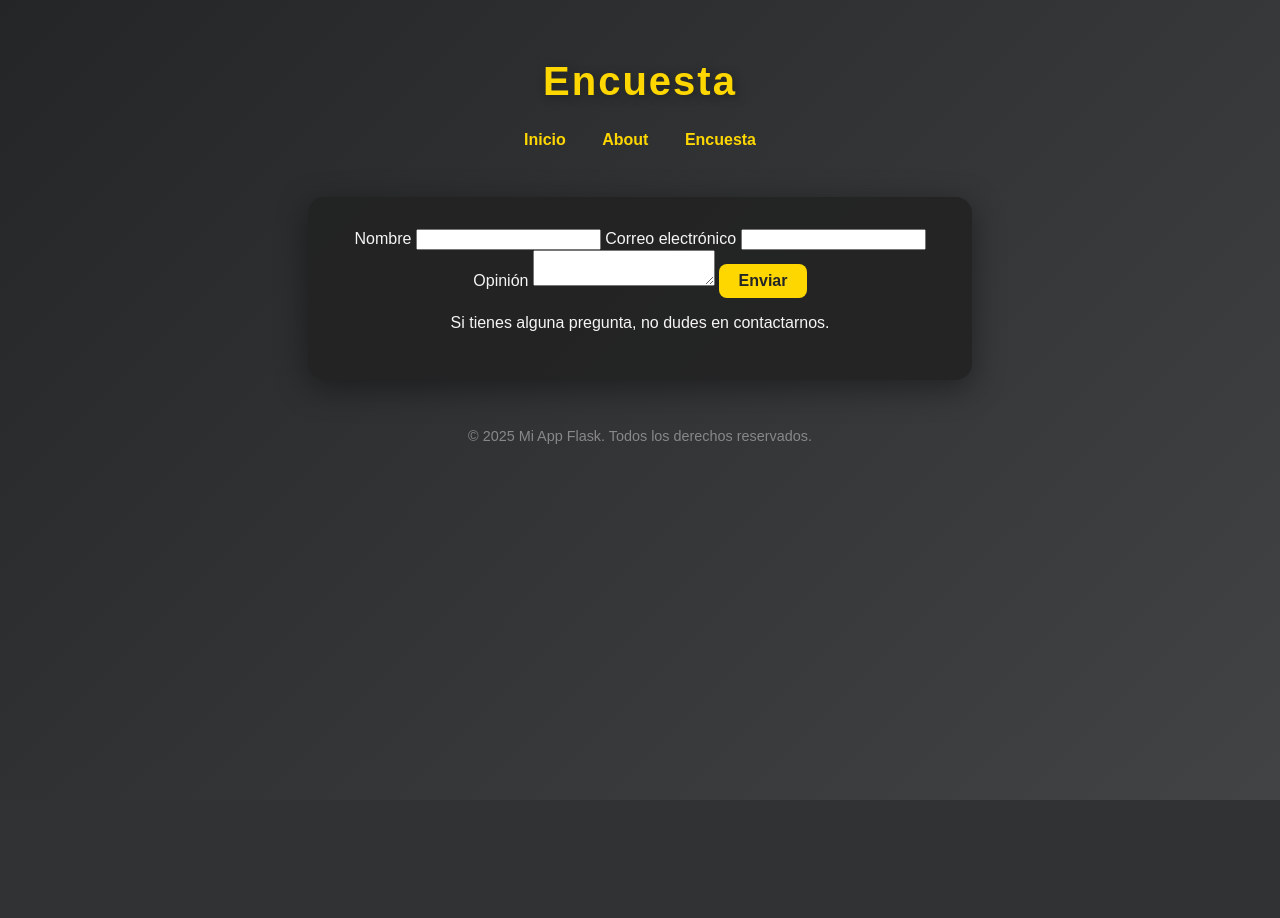
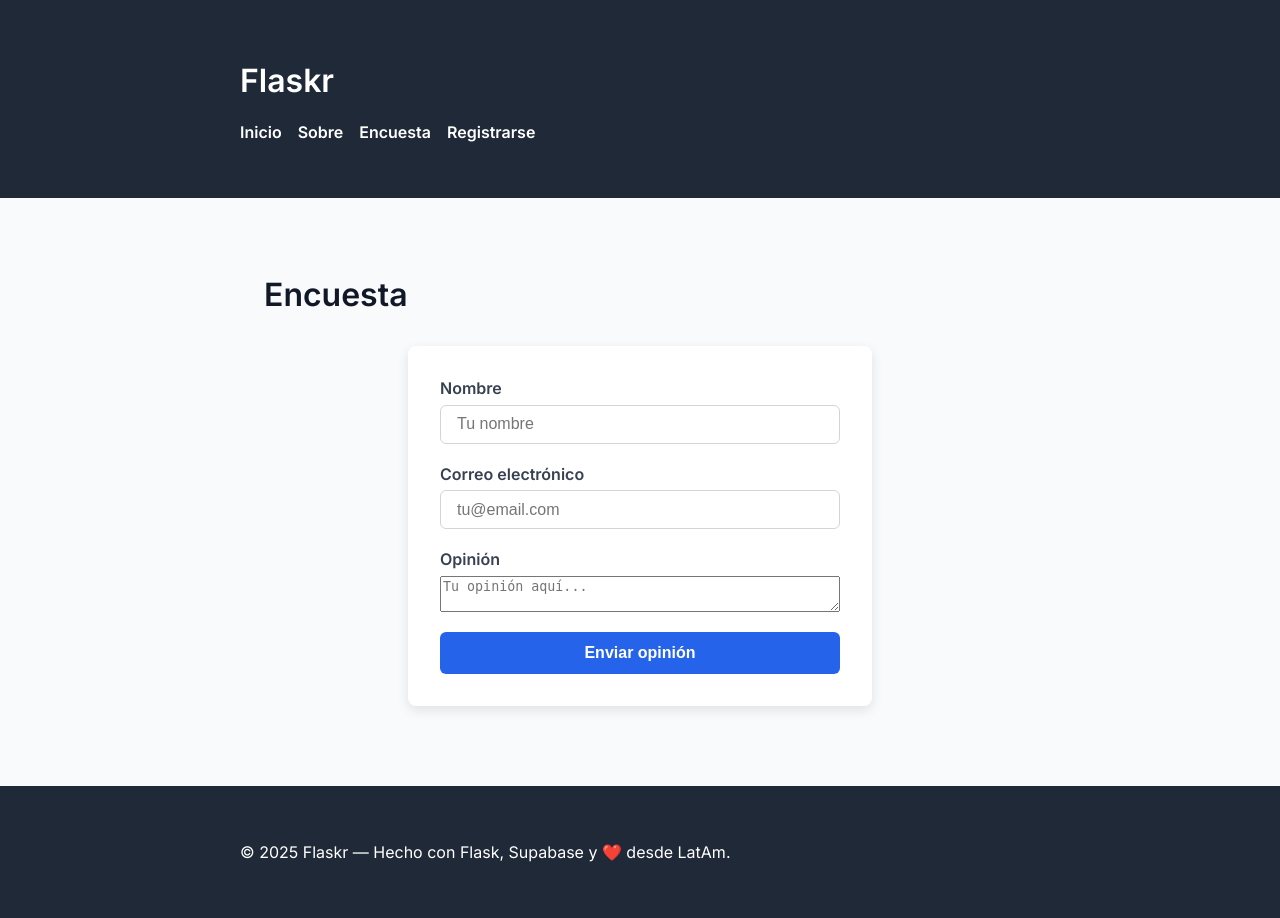
Before and after one commit to HillkirkLautaro/flaskR, a Flask app: page /encuesta in a window 1280 px wide. Before the commit the page ends 800 px from the top, so only its background shows below. Run offline with Flask 2, Linux system fonts and the light colour scheme.

Commit message:
Ui Improve

```diff
--- a/api/routes.py
+++ b/api/routes.py
@@ -14,6 +14,8 @@ from datetime import datetime
 import re
 import secrets
 from werkzeug.security import generate_password_hash
+from datetime import datetime, timedelta
+from flask import request
 
 # Crear el blueprint con el prefijo de ruta
 main_bp = Blueprint('main', __name__)
@@ -62,25 +64,55 @@ def about():
 def encuesta():
     form = EncuestaForm()
     mensaje = ""
+
     if form.validate_on_submit():
-        nombre = form.nombre.data
-        email = form.email.data
-        opinion = form.opinion.data
-        fecha = datetime.now().isoformat()
+        ip_address = request.headers.get('X-Forwarded-For', request.remote_addr)
+        if ip_address:
+            ip_address = ip_address.split(',')[0].strip()
+        else:
+            ip_address = '0.0.0.0'  # fallback
+
+        # Obtener la fecha y hora actual
+        from datetime import datetime, timedelta
+        ahora = datetime.now()
+        hace_una_hora = ahora - timedelta(hours=1)
+
+        # Buscar envíos recientes de esta IP en la última hora
         try:
-            supabase.table('encuestas').insert({
-                'name': nombre,
-                'email': email,
-                'opinion': opinion,
-                'date_time': fecha
-            }).execute()
-            mensaje = f"¡Gracias por tu opinión, {nombre}!"
-        except Exception:
-            mensaje = "Hubo un error al guardar tu opinión. Intenta nuevamente."
+            respuesta = supabase.table('encuestas').select('date_time').eq('ip_address', ip_address).execute()
+            envios_recientes = [
+                r['date_time'] for r in respuesta.data
+                if datetime.fromisoformat(r['date_time']) > hace_una_hora
+            ]
+        except Exception as e:
+            envios_recientes = []
+            print("Error al consultar Supabase:", e)
+
+        if len(envios_recientes) >= 2:
+            mensaje = "Has alcanzado el límite de envíos desde tu IP. Por favor, intentá más tarde."
+        else:
+            nombre = form.nombre.data
+            email = form.email.data
+            opinion = form.opinion.data
+            fecha = ahora.isoformat()
+
+            try:
+                supabase.table('encuestas').insert({
+                    'name': nombre,
+                    'email': email,
+                    'opinion': opinion,
+                    'date_time': fecha,
+                    'ip_address': ip_address
+                }).execute()
+                mensaje = f"¡Gracias por tu opinión, {nombre}!"
+            except Exception as e:
+                print("Error al insertar encuesta:", e)
+                mensaje = "Hubo un error al guardar tu opinión. Intenta nuevamente."
+
     elif request.method == 'POST':
         mensaje = "Por favor, revisa los datos ingresados."
+
     return render_template('encuesta.html', titulo='Encuesta', contenido=mensaje, form=form)
-
 @main_bp.route('/user_creation', methods=['GET', 'POST'])
 def user_creation():
     form = UserCreationForm()
--- a/api/static/css/styles.css
+++ b/api/static/css/styles.css
@@ -1,124 +1,134 @@
 body {
-    background: linear-gradient(135deg, #232526 0%, #414345 100%);
-    font-family: 'Montserrat', Arial, sans-serif;
-    color: #f5f5f5;
-    margin: 0;
-    min-height: 100vh;
-    display: flex;
-    flex-direction: column;
-    align-items: center;
+  margin: 0;
+  font-family: 'Inter', sans-serif;
+  background-color: #f9fafb;
+  color: #111827;
 }
 
-header {
-    text-align: center;
-    padding: 2rem 0 1rem 0;
+.container {
+  max-width: 800px;
+  margin: 0 auto;
+  padding: 1.5rem;
 }
 
-header h1 {
-    font-size: 2.5rem;
-    letter-spacing: 2px;
-    font-weight: 700;
-    color: #ffd700;
-    text-shadow: 2px 2px 8px #222;
+.site-header, .site-footer {
+  background-color: #1f2937;
+  color: white;
+  padding: 1rem 0;
 }
 
-nav {
-    margin-bottom: 2rem;
+.site-header a {
+  color: white;
+  text-decoration: none;
+  font-weight: 600;
 }
 
-nav a {
-    color: #ffd700;
-    text-decoration: none;
-    margin: 0 1rem;
-    font-weight: 600;
-    transition: color 0.2s;
+.nav-list {
+  list-style: none;
+  padding: 0;
+  display: flex;
+  gap: 1rem;
 }
 
-nav a:hover {
-    color: #fff;
+.nav-list a {
+  color: white;
+  text-decoration: none;
 }
 
-.main-content {
-    background: rgba(34, 34, 34, 0.85);
-    border-radius: 16px;
-    box-shadow: 0 8px 32px rgba(0,0,0,0.4);
-    padding: 2rem;
-    max-width: 600px;
-    width: 90%;
-    margin-bottom: 2rem;
-    text-align: center;
+.site-main {
+  padding-top: 2rem;
 }
 
-.product-list {
-    display: flex;
-    flex-wrap: wrap;
-    justify-content: center;
-    gap: 2rem;
+.flash-messages {
+  margin-bottom: 1rem;
 }
 
-.product-card {
-    background: #333;
-    border-radius: 12px;
-    box-shadow: 0 4px 16px rgba(0,0,0,0.3);
-    padding: 1rem;
-    width: 220px;
-    text-align: center;
-    transition: transform 0.2s;
+.flash {
+  background-color: #c4ee09;
+  color: #0369a1;
+  padding: 0.75rem 1rem;
+  border-left: 4px solid #0ea5e9;
+  border-radius: 4px;
 }
 
-.product-card:hover {
-    transform: scale(1.05);
-    box-shadow: 0 8px 32px rgba(255,215,0,0.2);
+/* Form container */
+.user-form {
+  background: white;
+  padding: 2rem;
+  border-radius: 8px;
+  box-shadow: 0 4px 12px rgb(0 0 0 / 0.1);
+  max-width: 400px;
+  margin: 2rem auto;
 }
 
-.product-card img {
-    width: 100px;
-    height: 100px;
-    object-fit: cover;
-    border-radius: 50%;
-    margin-bottom: 1rem;
-    border: 3px solid #ffd700;
+/* Grupos de campos */
+.form-group {
+  margin-bottom: 1.25rem;
+  display: flex;
+  flex-direction: column;
 }
 
-.product-card h2 {
-    font-size: 1.2rem;
-    color: #ffd700;
-    margin-bottom: 0.5rem;
+/* Labels */
+.form-label {
+  font-weight: 600;
+  margin-bottom: 0.4rem;
+  color: #374151; /* gris oscuro */
 }
 
-.product-card p {
-    font-size: 1rem;
-    color: #ccc;
-    margin-bottom: 0.5rem;
+/* Inputs */
+.form-input {
+  padding: 0.6rem 1rem;
+  border: 1.8px solid #d1d5db; /* gris claro */
+  border-radius: 6px;
+  font-size: 1rem;
+  transition: border-color 0.3s ease;
 }
 
-.product-card .price {
-    font-size: 1.1rem;
-    color: #ffd700;
-    font-weight: bold;
+.form-input:focus {
+  outline: none;
+  border-color: #2563eb; /* azul */
+  box-shadow: 0 0 4px #2563ebaa;
 }
 
-button, .btn {
-    background: #ffd700;
-    color: #232526;
-    border: none;
-    border-radius: 8px;
-    padding: 0.5rem 1.2rem;
-    font-size: 1rem;
-    font-weight: 700;
-    cursor: pointer;
-    margin-top: 0.5rem;
-    transition: background 0.2s;
+/* Errores */
+.error {
+  margin-top: 0.3rem;
+  color: #dc2626; /* rojo */
+  font-size: 0.875rem;
+  font-weight: 600;
 }
 
-button:hover, .btn:hover {
-    background: #fff;
-    color: #232526;
+/* Botón */
+.btn {
+  background-color: #2563eb;
+  color: white;
+  font-weight: 700;
+  padding: 0.75rem 1.2rem;
+  border: none;
+  border-radius: 6px;
+  cursor: pointer;
+  font-size: 1rem;
+  width: 100%;
+  transition: background-color 0.3s ease;
 }
 
-footer {
-    text-align: center;
-    padding: 1rem 0;
-    color: #888;
-    font-size: 0.9rem;
+.btn:hover,
+.btn:focus {
+  background-color: #1e40af;
+  outline: none;
 }
+
+/* Mensaje general del form */
+.form-message {
+  margin-top: 1rem;
+  font-weight: 600;
+  color: #16a34a; /* verde */
+  text-align: center;
+}
+
+/* Responsive */
+@media (max-width: 480px) {
+  .user-form {
+    padding: 1.2rem;
+  }
+}
--- /dev/null
+++ b/api/templates/base.html
@@ -0,0 +1,44 @@
+<!DOCTYPE html>
+<html lang="es">
+<head>
+  <meta charset="UTF-8" />
+  <meta name="viewport" content="width=device-width, initial-scale=1.0" />
+  <title>{% block title %}Flaskr{% endblock %}</title>
+  <link rel="stylesheet" href="{{ url_for('static', filename='css/styles.css') }}" />
+  <link href="https://fonts.googleapis.com/css2?family=Inter:wght@400;600&display=swap" rel="stylesheet">
+</head>
+<body>
+  <header class="site-header">
+    <div class="container">
+      <h1><a href="{{ url_for('main.index') }}">Flaskr</a></h1>
+      <nav>
+        <ul class="nav-list">
+          <li><a href="{{ url_for('main.index') }}">Inicio</a></li>
+          <li><a href="{{ url_for('main.about') }}">Sobre</a></li>
+          <li><a href="{{ url_for('main.encuesta') }}">Encuesta</a></li>
+          <li><a href="{{ url_for('main.user_creation') }}">Registrarse</a></li>
+        </ul>
+      </nav>
+    </div>
+  </header>
+
+  <main class="site-main container">
+    {% with messages = get_flashed_messages() %}
+      {% if messages %}
+        <div class="flash-messages">
+          {% for message in messages %}
+            <div class="flash">{{ message }}</div>
+          {% endfor %}
+        </div>
+      {% endif %}
+    {% endwith %}
+    {% block content %}{% endblock %}
+  </main>
+
+  <footer class="site-footer">
+    <div class="container">
+      <p>&copy; 2025 Flaskr — Hecho con Flask, Supabase y ❤️ desde LatAm.</p>
+    </div>
+  </footer>
+</body>
+</html>
--- a/api/templates/encuesta.html
+++ b/api/templates/encuesta.html
@@ -1,32 +1,41 @@
-<!DOCTYPE html>
-<html lang="es">
-<head>
-    <meta charset="UTF-8">
-    <title>Encuesta</title>
-    <link rel="stylesheet" href="{{ url_for('static', filename='css/styles.css') }}">
-</head>
-<body>
-    <header>
-        <h1>Encuesta</h1>
-        <nav>
-            <a href="{{ url_for('main.index') }}">Inicio</a>
-            <a href="{{ url_for('main.about') }}">About</a>
-            <a href="{{ url_for('main.encuesta') }}">Encuesta</a>
-        </nav>
-    </header>
-    <div class="main-content">
-        <form method="post" class="encuesta-form">
-            {{ form.csrf_token }}
-            {{ form.nombre.label }} {{ form.nombre }}
-            {{ form.email.label }} {{ form.email }}
-            {{ form.opinion.label }} {{ form.opinion }}
-            <button type="submit" class="btn">Enviar</button>
-        </form>
-        <p>{{ contenido }}</p>
-        <p>Si tienes alguna pregunta, no dudes en contactarnos.</p>
-    </div>
-    <footer>
-        &copy; 2025 Mi App Flask. Todos los derechos reservados.
-    </footer>
-</body>
-</html>
+{% extends "base.html" %}
+
+{% block content %}
+  <main class="container">
+    <h1>Encuesta</h1>
+
+    {% if contenido %}
+      <p class="form-message">{{ contenido }}</p>
+    {% endif %}
+
+    <form method="POST" novalidate class="user-form">
+      {{ form.csrf_token }}
+
+      <div class="form-group">
+        {{ form.nombre.label(class="form-label") }}
+        {{ form.nombre(class="form-input", placeholder="Tu nombre") }}
+        {% if form.nombre.errors %}
+          <div class="error">{{ form.nombre.errors[0] }}</div>
+        {% endif %}
+      </div>
+
+      <div class="form-group">
+        {{ form.email.label(class="form-label") }}
+        {{ form.email(class="form-input", placeholder="tu@email.com") }}
+        {% if form.email.errors %}
+          <div class="error">{{ form.email.errors[0] }}</div>
+        {% endif %}
+      </div>
+
+      <div class="form-group">
+        {{ form.opinion.label(class="form-label") }}
+        {{ form.opinion(class="form-textarea", placeholder="Tu opinión aquí...") }}
+        {% if form.opinion.errors %}
+          <div class="error">{{ form.opinion.errors[0] }}</div>
+        {% endif %}
+      </div>
+
+      <button type="submit" class="btn">Enviar opinión</button>
+    </form>
+  </main>
+{% endblock %}
```
Also changed, not shown: api/templates/about.html (+4 -21 lines), api/templates/index.html (+23 -27 lines), api/templates/user_creation.html (+15 -25 lines), requirements.txt (line endings or trailing spaces).
